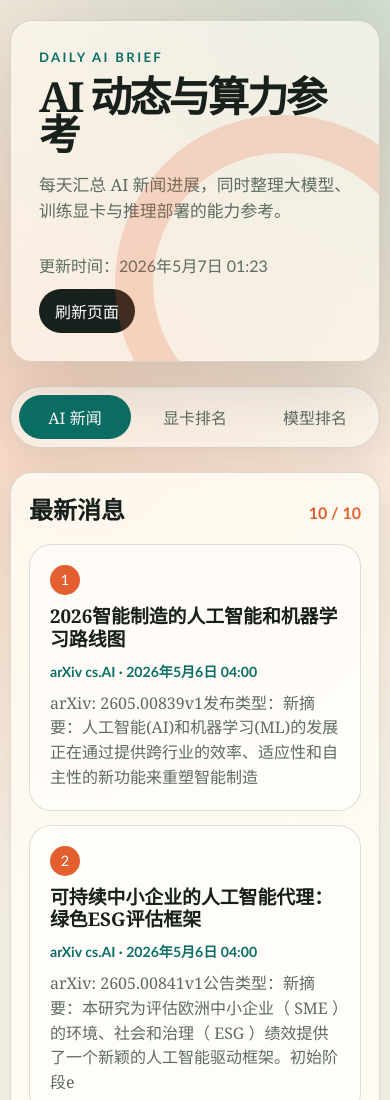
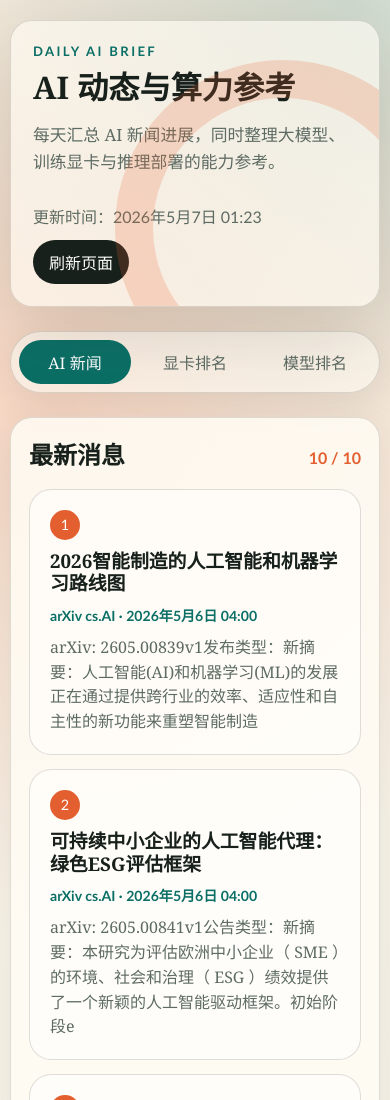
Before and after one commit to Chason-gyc/ai-news-daily, a website: page public/index.html in a window 390 px wide. Shown: the top 1100 px of the page. Drawn offline with Linux system fonts and the light colour scheme; files whose address does not match are found by name.

Commit message:
Optimize hero title sizing

```diff
--- a/public/styles.css
+++ b/public/styles.css
@@ -78,11 +78,11 @@ p {
 }
 
 h1 {
-  max-width: 720px;
+  max-width: 100%;
   margin-bottom: 18px;
-  font-size: clamp(2.6rem, 7vw, 5.8rem);
-  line-height: 0.92;
-  letter-spacing: -0.06em;
+  font-size: clamp(2.1rem, 5vw, 4.3rem);
+  line-height: 1.05;
+  letter-spacing: 0;
 }
 
 .intro {
@@ -422,6 +422,14 @@ button {
     border-radius: 22px;
   }
 
+  .hero {
+    padding: 22px;
+  }
+
+  h1 {
+    font-size: clamp(1.65rem, 8vw, 2.1rem);
+  }
+
   .news-card {
     padding-left: 20px;
   }
```
